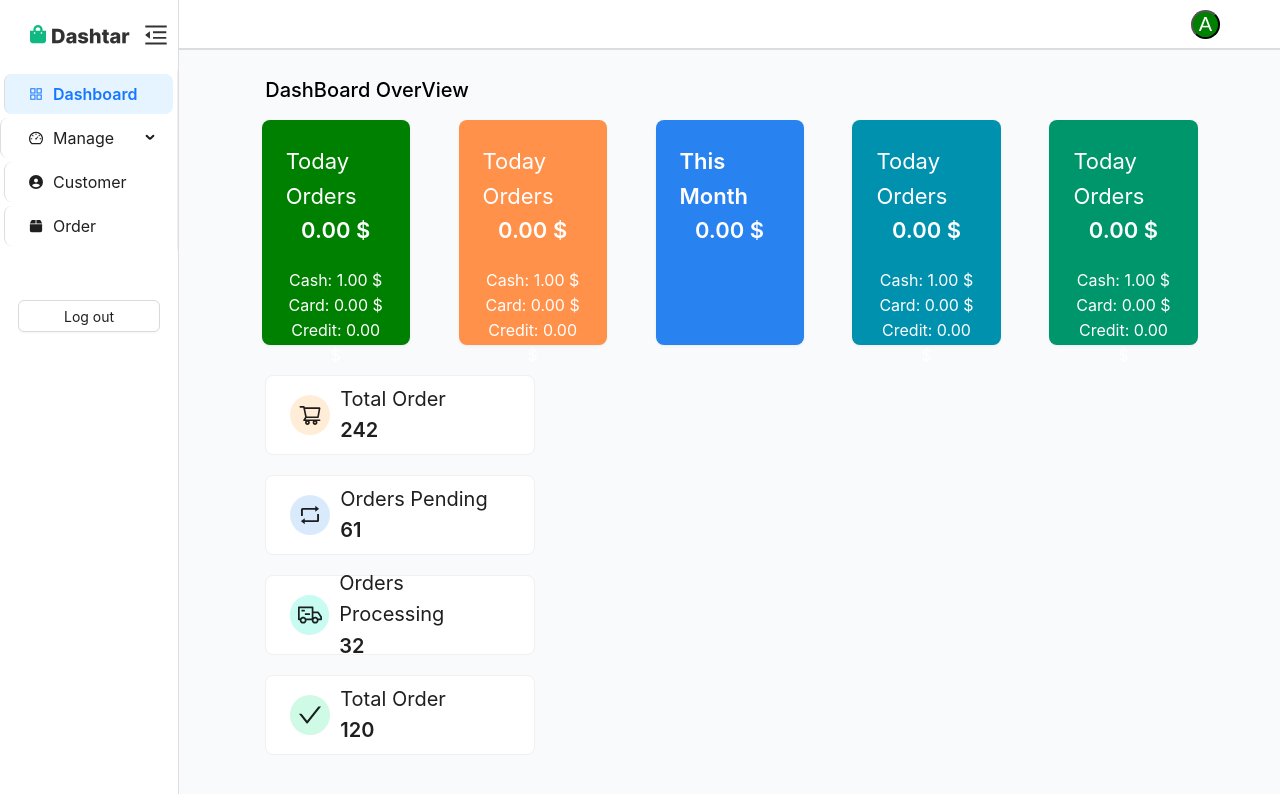
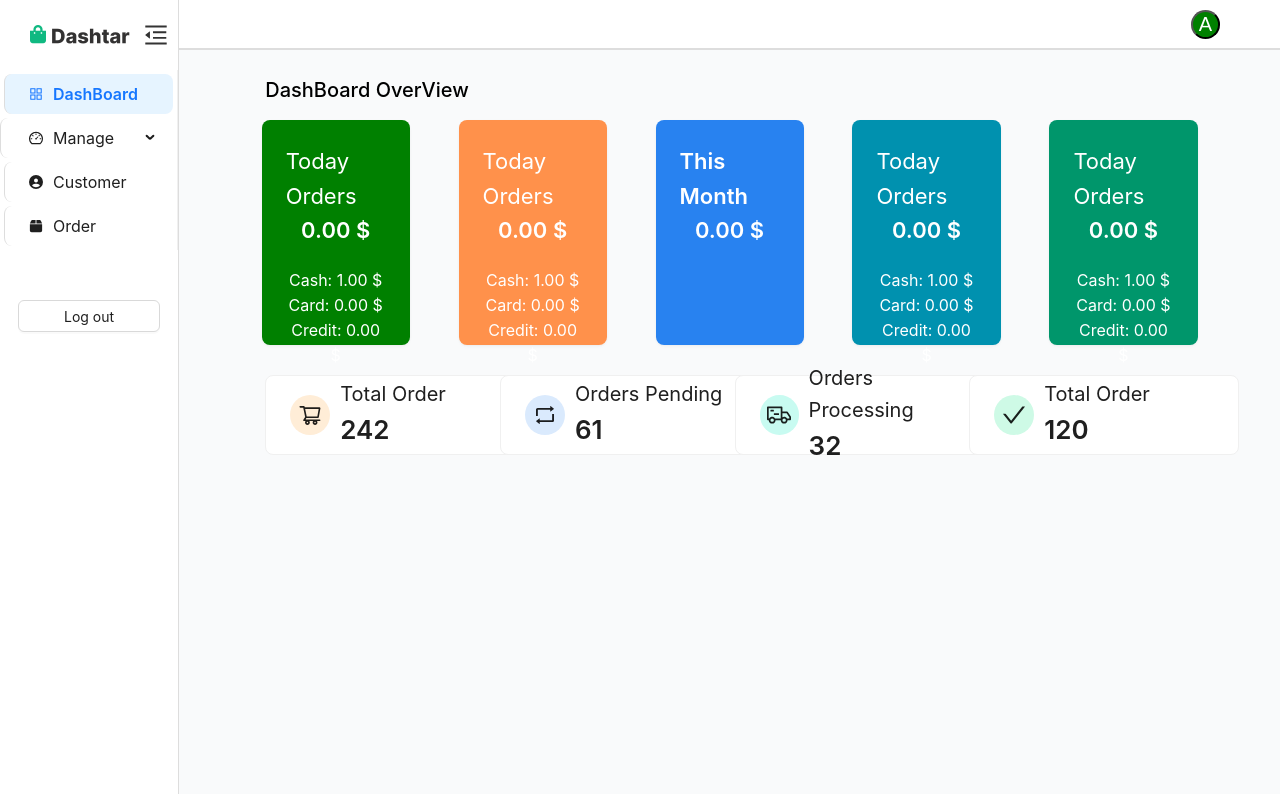
Before and after one commit to Canon1609/WWW_QuanLyBanMayIn, a React (Create React App) app in the folder ecom-project/: page /dashboard in a window 1280 px wide. Shown: the top 794 px of the page. Built offline with nearby package versions, Linux system fonts and the light colour scheme.

Commit message:
[#x] quick fix router's menu sider

```diff
--- a/ecom-project/src/components/MenuSider/index.js
+++ b/ecom-project/src/components/MenuSider/index.js
@@ -12,7 +12,7 @@ function MenuSider(props){
     const items = [
         {
 
-            label : "Dashboard",
+            label : (<Link to={"/dashboard"}>DashBoard</Link>) ,
             key : "1",
             icon : <AppstoreOutlined className="menu__icon" />,
             children : "",
@@ -25,17 +25,17 @@ function MenuSider(props){
           icon :<DashboardOutlined/>,
           children : [
             {
-              label : "Products",
+              label : (<Link to={"/products"}>Products</Link>),
               key : 2.1,
               icon : <ProductOutlined />
             },
             {
-              label : "Category",
+              label : (<Link to={"/category"}>Category</Link>),
               key : 2.2,
               icon : <DashboardOutlined></DashboardOutlined>
             },
             {
-              label : "Coupons",
+              label : (<Link to={"/coupons"}>Coupons</Link>),
               key : 2.3,
               icon : <FaPercent />
             }
@@ -44,7 +44,7 @@ function MenuSider(props){
       },
       {
 
-        label : "Customer",
+        label : (<Link to={"/customer"}>Customer</Link>),
         key : 3,
         icon :<FaCircleUser />,
         children : "",
@@ -52,7 +52,7 @@ function MenuSider(props){
     },
     {
 
-      label : "Order",
+      label : (<Link to={"/order"}>Order</Link>),
       key : 4,
       icon :<FaBox />,
       children : "",
--- a/ecom-project/src/components/ShopDetailBox/ShopDetailBox.scss
+++ b/ecom-project/src/components/ShopDetailBox/ShopDetailBox.scss
@@ -20,8 +20,12 @@
         font-size: 20px;
         &--price{
             font-weight: 600;
+            font-size: 26px;
         }
     }
+}
+.detailbox{
+
 }
 .logo{
     font-size: 24px;
--- a/ecom-project/src/components/ShopDetailBox/index.js
+++ b/ecom-project/src/components/ShopDetailBox/index.js
@@ -4,9 +4,8 @@ import { CheckOutlined, RetweetOutlined, ShoppingCartOutlined, TruckOutlined } f
 function ShopDetailBox() {
     return (
         <>
-            <Row gutter={[20,20]} justify={"space-around"}>
-                <Col span={24}>
-
+            <Row gutter={[10]} justify={"space-between"}>
+                <Col span={6}>
              <Card
                 className="w-250"
 
@@ -21,17 +20,9 @@ function ShopDetailBox() {
                      </div>
                  </div>
              </Card>
-
-
-
-
-
-
-
-
                 </Col>
 
-                <Col span={24}>
+         <Col span={6}>
          <Card
                 className="w-250"
              >
@@ -46,7 +37,7 @@ function ShopDetailBox() {
                  </div>
              </Card>
          </Col>
-                <Col span={24}>
+         <Col span={6}>
          <Card
                 className="w-250"
 
@@ -62,10 +53,9 @@ function ShopDetailBox() {
                  </div>
              </Card>
          </Col>
-                <Col span={24}>
+         <Col span={6}>
          <Card
                 className="w-250"
-
              >
                  <div className= "card-detail">
                      <div className="card-detail__logo bg-3">
@@ -79,6 +69,8 @@ function ShopDetailBox() {
              </Card>
 
          </Col>
+
+
             </Row>
         </>
     )
```
Lines whose indentation alone changed are shown as unchanged.
